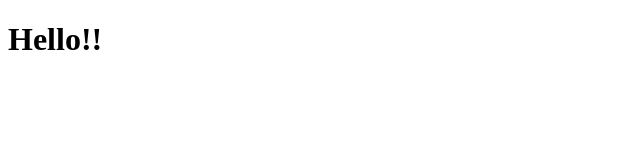
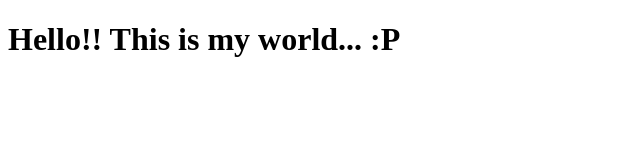
Before and after one commit to RiddhiGhosal/newcodec, a plain HTML site: page site/index.html in a window 1280 px wide. Shown: the whole page, without its empty margins (0-640 px from the left). Drawn offline with Linux system fonts and the light colour scheme.

Commit message:
Addition

```diff
--- a/site/index.html
+++ b/site/index.html
@@ -4,6 +4,6 @@
 	<title>This is Riddhi!!</title>
 </head>
 <body>
-<h1>Hello!!</h1>
+<h1>Hello!! This is my world... :P</h1>
 </body>
 </html>
```
